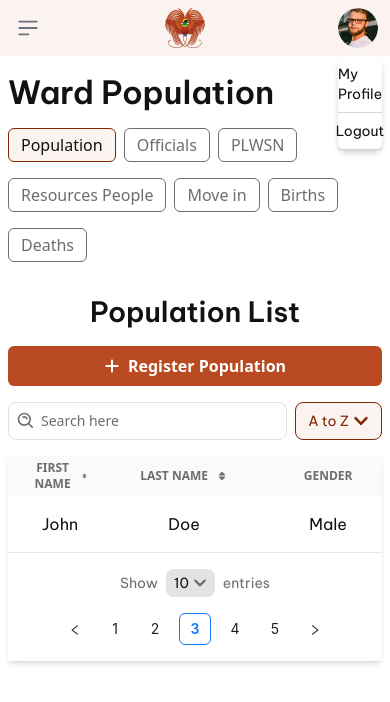
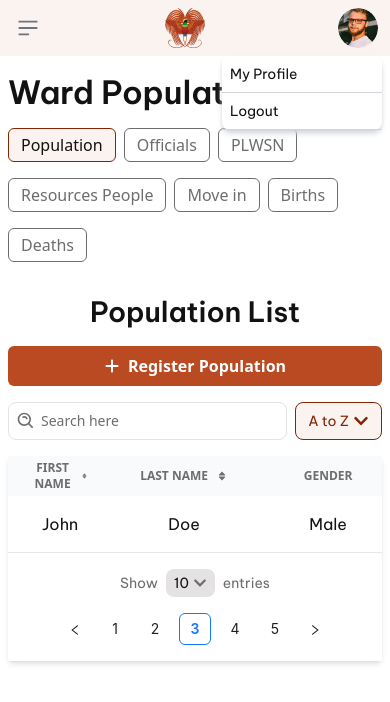
Before and after one commit to AqibNiazi/village-record-book, a React (Vite) app: page /population in a window 390 px wide. Both pictures are taken after a click on the button "Open user menu". Shown: the top 702 px of the page. Built offline with nearby package versions, Linux system fonts and the light colour scheme.

Commit message:
user profile issue resolved

```diff
--- a/src/components/DataTable/WardPopulation/index.jsx
+++ b/src/components/DataTable/WardPopulation/index.jsx
@@ -10,16 +10,10 @@ import { FaPlus } from "react-icons/fa6";
 import NavigationTab from "@components/DataTable/NavigationTab";
 import { useLocation } from "react-router-dom";
 const WardPopulation = () => {
+    const [selectedKey, setSelectedKey] = useState("1");
     const [isOpen, setIsOpen] = useState(false);
     const location = useLocation();
     const [current, setCurrent] = useState(3);
-  const onChange = (page) => {
-    console.log(page);
-    setCurrent(page);
-  };
-  const handleMenuClick = (e) => {
-    setSelectedKey(e.key);
-  };
     const items = [
       {
         key: "1",
@@ -34,7 +28,15 @@ const WardPopulation = () => {
         label: <span>Last Updated</span>,
       },
     ];
-  const [selectedKey, setSelectedKey] = useState("1");
+    const onChange = (page) => {
+      console.log(page);
+      setCurrent(page);
+    };
+    const handleMenuClick = (e) => {
+      setSelectedKey(e.key);
+    };
+
+
 
   const handleDropdownVisibleChange = (flag) => {
     setIsOpen(flag);
--- a/src/components/navbar/index.jsx
+++ b/src/components/navbar/index.jsx
@@ -6,7 +6,7 @@ import { useDispatch } from "react-redux";
 const Navbar = () => {
   const dispatch = useDispatch();
   return (
-    <div className="bg-primary">
+    <div className="bg-primary ">
       <header className=" px-2 sm:px-6 lg:px-8 text-blackish  flex justify-between  text-sm py-2 md:py-4">
         <button
           data-drawer-target="logo-sidebar"
--- a/src/components/userprofile/index.jsx
+++ b/src/components/userprofile/index.jsx
@@ -2,6 +2,7 @@ import React, { useState, useRef } from "react";
 import { Link } from "react-router-dom";
 import { IoIosArrowDown, IoIosArrowUp } from "react-icons/io";
 import Avatar from "@assets/avatar.png";
+
 const UserProfile = () => {
   const [isOpen, setIsOpen] = useState(false);
   const dropdownRef = useRef(null);
@@ -36,7 +37,7 @@ const UserProfile = () => {
       <button
         id="dropdownAvatarNameButton"
         data-dropdown-toggle="dropdownAvatarName"
-        className={`flex items-center text-sm pe-1 font-medium rounded-full hover:text-primary`}
+        className={`flex items-center focus:outline-none text-sm pe-1 font-medium rounded-full hover:text-primary`}
         type="button"
         onClick={toggleDropdown}
         onBlur={handleFocusChange}
@@ -47,8 +48,8 @@ const UserProfile = () => {
           src={Avatar}
           alt="user avatar"
         />
-        <div className=" hidden md:flex flex-col items-start mr-3 ">
-          <span className="text-base font-vietnam text-blackish ">
+        <div className="hidden md:flex flex-col items-start mr-3">
+          <span className="text-base font-vietnam text-blackish">
             justin j.
           </span>
           <span className="text-xs font-vietnam text-grayish">Ward</span>
@@ -63,18 +64,17 @@ const UserProfile = () => {
       {isOpen && (
         <div
           id="dropdownAvatarName"
-          className="absolute mt-2 top-full left-0 z-10 bg-white divide-y divide-gray-100 rounded-lg shadow-md shadow-gray-300 w-full"
+          className="absolute right-0 mt-2 top-full z-10 bg-white divide-y divide-gray-100 rounded-lg shadow-md shadow-gray-300"
           ref={dropdownRef}
         >
           <ul
-            className="text-sm text-black w-full"
-            aria-labelledby="dropdownInformdropdownAvatarNameButtonationButton"
+            className="text-sm text-blackish w-40"
+            aria-labelledby="dropdownAvatarNameButton"
           >
             {menuItems.map((menuItem, index) => (
               <li key={index} className="border-b border-gray-300">
                 <Link
-                  // to={menuItem.to}
-                  className="flex justify-center p-2 font-normal font-vietnam text-blackish"
+                  className="block w-full text-left p-2 font-normal font-vietnam text-blackish"
                   onClick={() => {
                     setIsOpen(false);
                     if (menuItem.onClick) {
@@ -92,4 +92,5 @@ const UserProfile = () => {
     </div>
   );
 };
+
 export default UserProfile;
--- a/src/layout/index.jsx
+++ b/src/layout/index.jsx
@@ -1,12 +1,12 @@
-import React from "react";
+import React, { Fragment } from "react";
 import { Outlet } from "react-router-dom";
 import Navbar from "../components/navbar";
 const AppLayout = () => {
   return (
-    <>
+    <Fragment>
       <Navbar />
       <Outlet />
-    </>
+    </Fragment>
   );
 };
 export default AppLayout;
--- a/src/pages/DataTable/index.jsx
+++ b/src/pages/DataTable/index.jsx
@@ -1,11 +1,11 @@
-import React, { useState } from "react";
+import React, { useState, useEffect } from "react";
 import { PiChartBarHorizontal } from "react-icons/pi";
 import { FaRegFileAlt } from "react-icons/fa";
 import { BiSearchAlt } from "react-icons/bi";
 import { FiUsers } from "react-icons/fi";
 import { v4 as uuidv4 } from "uuid";
 import { Link, Outlet, useLocation } from "react-router-dom";
-import { useSelector } from "react-redux";
+import { useDispatch, useSelector } from "react-redux";
 import {
   Agriculture,
   Sport,
```
Lines whose indentation alone changed are shown as unchanged.
